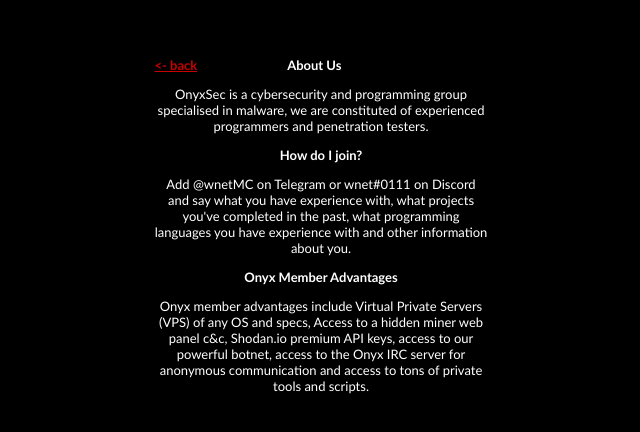
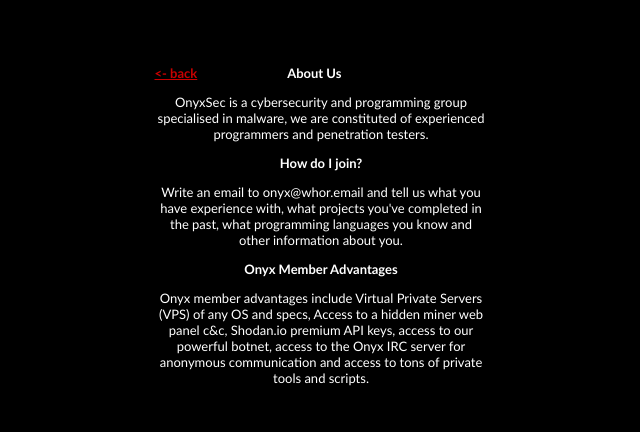
Before and after one commit to onyxsecurity/onyxsecurity.github.io, a plain HTML site: page about/index.html in a window 1280 px wide. Shown: the part 136-568 px from the top of the page, without its empty margins (319-959 px from the left). Drawn offline with Linux system fonts and the light colour scheme.

Commit message:
Update index.html

```diff
--- a/about/index.html
+++ b/about/index.html
@@ -12,7 +12,7 @@
 <center>OnyxSec is a cybersecurity and programming group specialised in malware, we are constituted of experienced programmers and penetration testers.
 <p></p>
 <b>How do I join?</b>
-<p>Add @wnetMC on Telegram or wnet#0111 on Discord and say what you have experience with, what projects you've completed in the past, what programming languages you have experience with and other information about you.</p>
+<p>Write an email to onyx@whor.email and tell us what you have experience with, what projects you've completed in the past, what programming languages you know and other information about you.</p>
 <p></p>
 <b>Onyx Member Advantages</b>
 <p>Onyx member advantages include Virtual Private Servers (VPS) of any OS and specs, Access to a hidden miner web panel c&c, Shodan.io premium API keys, access to our powerful botnet, access to the Onyx IRC server for anonymous communication and access to tons of private tools and scripts.</p>
```
